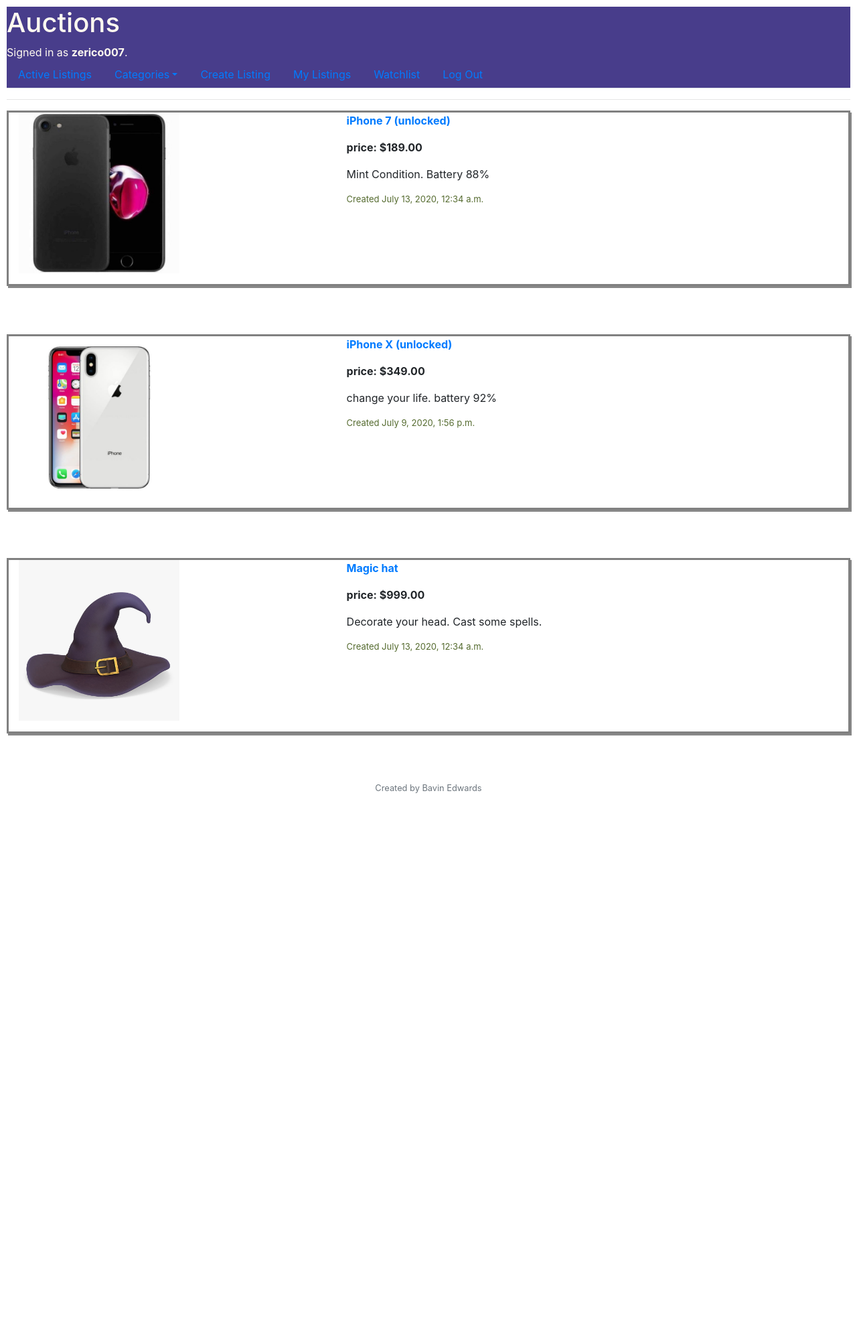
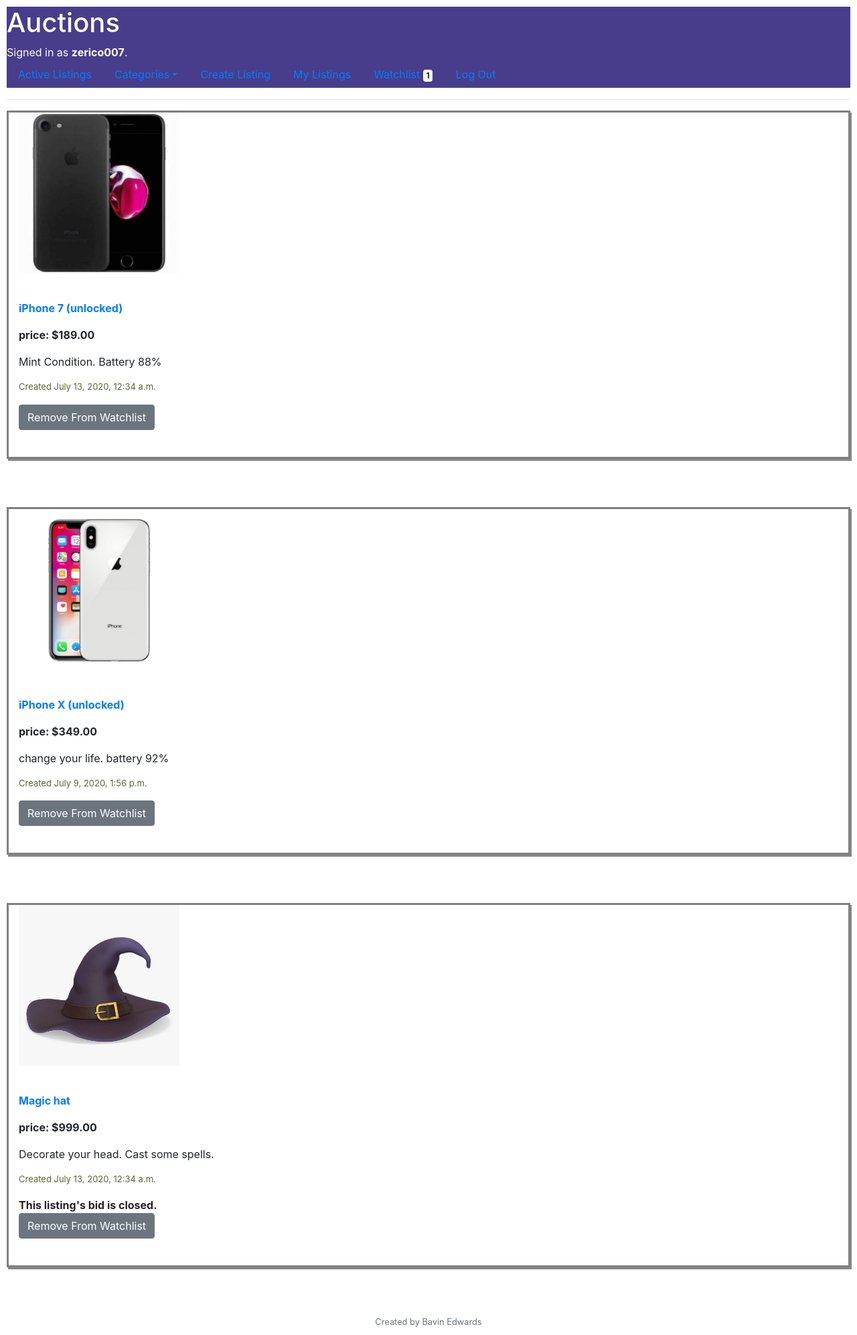
Before and after one commit to zerico007/commerce, a Django app: page /watchlist in a window 1280 px wide. Shown: the whole page at 67% size. Before the commit the page ends 1184 px from the top, so only its background shows below. Run offline with Django 3.2, Linux system fonts and the light colour scheme; a user stored in the database is signed in; data comes from the database, SQL or seed files in the repository; both versions use the stored data as it was after the commit; some libraries are stand-ins or nearby versions.

Commit message:
Fixtures

```diff
--- a/auctions/templates/auctions/layout.html
+++ b/auctions/templates/auctions/layout.html
@@ -45,7 +45,7 @@
                 <a class="nav-link" href="{% url 'my_listings' %}">My Listings</a>
             </li>
             <li class="nav-item">
-                <a class="nav-link" href="{% url 'watchlist' %}">Watchlist</a>
+                <a class="nav-link" href="{% url 'watchlist' %}">Watchlist <span class="badge badge-light">{% if count != 0 %} {{ count }} {% endif %}</span></a>
             </li>
             <li class="nav-item">
                     <a class="nav-link" href="{% url 'logout' %}">Log Out</a>
--- a/auctions/templates/auctions/watchlist.html
+++ b/auctions/templates/auctions/watchlist.html
@@ -7,7 +7,7 @@
 
 {% for listing in listings %}
 
-<div class="container-fluid" style="display: flex; border: solid gray; box-shadow: 2px 3px #888888;">
+<div class="container-fluid" style="display: flexbox; border: solid gray; box-shadow: 2px 3px #888888;">
     {% if listing.listing.listing_photo %}
     <div style="width: 40%;">
         <p><a href="/view/{{ listing.listing.title }}"><img src="{{ listing.listing.listing_photo.url }}" alt="{{ listing.listing.title }}" width="240"></a></p>
@@ -19,7 +19,16 @@
     <p>{{ listing.listing.description }}</p>
     <p style="font-size: small; color: darkolivegreen;">Created {{ listing.listing.date_created }}</p>
     </div>
-
+    <div>
+        {% if listing.listing.closed == True %}
+        <strong>This listing's bid is closed.</strong>
+        {% endif %}
+    </div>
+    <form class="form-group" action="{% url 'watchlist' %}" method="POST">
+    {% csrf_token %}
+    <input type="hidden" name="remove" id="listing" value="{{ listing.listing.title }}">
+    <button class="btn btn-secondary" type="submit">Remove From Watchlist</button>
+    </form><br>
 </div><br><br><br>
 {% empty %}
         <p style="text-align: center;"><strong>No listings added to your watchlist yet.</strong></p>
--- a/auctions/views.py
+++ b/auctions/views.py
@@ -13,9 +13,21 @@ from django.contrib import messages
 
 
 def index(request):
+    user = request.user.id
+    if not user:
+        user = None
+        watch_count = None
+    else:
+        watch_listings = Watchlist.objects.filter(watchlist_user=User.objects.get(id=request.user.id))
 
+        watch_count = 0
+        for item in watch_listings:
+            if item.listing.closed == True:
+                watch_count = watch_count + 1
     return render(request, "auctions/index.html", {
-        "listings": Listings.objects.all()
+        "listings": Listings.objects.all(),
+        "count": watch_count
+
     })
 
 
@@ -36,6 +48,7 @@ def login_view(request):
                 "message": "Invalid username and/or password."
             })
     else:
+
         return render(request, "auctions/login.html")
 
 
@@ -95,8 +108,15 @@ def create_listing(request):
 
     else:
         form = ListingsForm()
+        watch_listings = Watchlist.objects.filter(watchlist_user=User.objects.get(id=request.user.id))
+
+        watch_count = 0
+        for item in watch_listings:
+            if item.listing.closed == True:
+                watch_count = watch_count + 1
         return render(request, "auctions/create.html", {
-            "form": form
+            "form": form,
+            "count": watch_count
         })
 
 def listing_page(request, title):
@@ -148,7 +168,7 @@ def listing_page(request, title):
     else:
         form_b = BidsForm()
         form_c = CommentsForm()
-
+        bid_list = Bids.objects.filter(bid_listing=Listings.objects.get(title=title))
         bid_count = len(Bids.objects.filter(bid_listing=Listings.objects.get(title=title)))
         last_bid = Bids.objects.filter(bid_listing=Listings.objects.get(title=title)).last()
         comments = Comments.objects.filter(comment_listing=Listings.objects.get(title=title))
@@ -157,44 +177,77 @@ def listing_page(request, title):
             last_bid_user = last_bid.bid_user
         else:
             last_bid_user = None
+        user = request.user.id
+        if not user:
+            user = None
+            watch_count = None
+        else:
+            watch_listings = Watchlist.objects.filter(watchlist_user=User.objects.get(id=request.user.id))
+
+            watch_count = 0
+            for item in watch_listings:
+                if item.listing.closed == True:
+                    watch_count = watch_count + 1
         return render(request, "auctions/listing_page.html",{
         "listing": Listings.objects.get(title=title),
         "title": Listings.objects.get(title=title),
         "form_b": form_b,
         "form_c": form_c,
-        "count": bid_count,
+        "count_bid": bid_count,
         "last_bid_user": last_bid_user,
         "comments": comments,
+        "bids": bid_list,
+        "count": watch_count
     })
 
 @login_required
 def watchlist(request):
     if request.method == "POST":
-        title = request.POST["listing"]
-        watch_listings = Watchlist.objects.filter(watchlist_user=User.objects.get(id=request.user.id))
-        for i in watch_listings:
-            if i.listing.title == title:
-                return render(request, "auctions/watchlist.html", {
-                "message": "Already added to watchlist",
-                "listings": watch_listings
-                })
+        title = request.POST.get("listing", False)
+        if title:
+            watch_listings = Watchlist.objects.filter(watchlist_user=User.objects.get(id=request.user.id))
+            for i in watch_listings:
+                if i.listing.title == title:
+                    return render(request, "auctions/watchlist.html", {
+                    "message": "Already added to watchlist",
+                    "listings": watch_listings
+                    })
 
-        w = Watchlist(listing=Listings.objects.get(title=title), watchlist_user=User.objects.get(id=request.user.id))
-        w.save()
-        messages.success(request, "Added to watchlist!")
-        return HttpResponseRedirect(reverse("index"))
+            w = Watchlist(listing=Listings.objects.get(title=title), watchlist_user=User.objects.get(id=request.user.id))
+            w.save()
+            messages.success(request, "Added to watchlist!")
+            return HttpResponseRedirect(reverse("index"))
+        remove = request.POST.get("remove", False)
+        if remove:
+            Watchlist.objects.get(watchlist_user=User.objects.get(id=request.user.id), listing=Listings.objects.get(title=remove)).delete()
+            messages.success(request, "Removed from watchlist!")
+            return HttpResponseRedirect(reverse("index"))
     else:
+
         watch_listings = Watchlist.objects.filter(watchlist_user=User.objects.get(id=request.user.id))
 
+        watch_count = 0
+        for item in watch_listings:
+            if item.listing.closed == True:
+                watch_count = watch_count + 1
+
         return render(request, "auctions/watchlist.html", {
-            "listings": watch_listings
+            "listings": watch_listings,
+            "count": watch_count
         })
 
 def category(request, category):
     category_listings = Listings.objects.filter(category=category)
+    watch_listings = Watchlist.objects.filter(watchlist_user=User.objects.get(id=request.user.id))
+
+    watch_count = 0
+    for item in watch_listings:
+        if item.listing.closed == True:
+            watch_count = watch_count + 1
 
     return render(request, "auctions/category.html", {
-        "listings": category_listings
+        "listings": category_listings,
+        "count": watch_count
     })
 
 @login_required
@@ -217,7 +270,14 @@ def my_listings(request):
     else:
         my_listings = Listings.objects.filter(listing_user=User.objects.get(id=request.user.id))
         form = ClosedForm()
+        watch_listings = Watchlist.objects.filter(watchlist_user=User.objects.get(id=request.user.id))
+
+        watch_count = 0
+        for item in watch_listings:
+            if item.listing.closed == True:
+                watch_count = watch_count + 1
         return render(request, "auctions/my_listings.html", {
             "listings": my_listings,
-            "form": form
+            "form": form,
+            "count": watch_count
         })
```
Also changed, not shown: auctions/templates/auctions/listing_page.html (+9 -1 lines), db.sqlite3, 1 other file.
